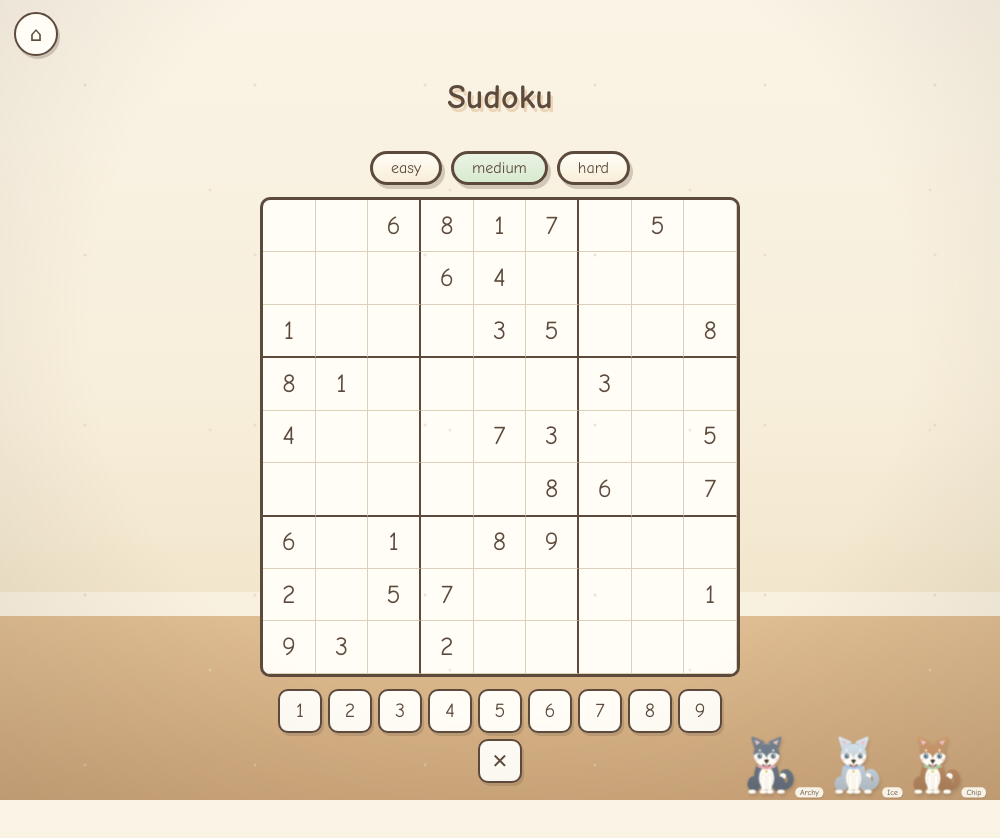
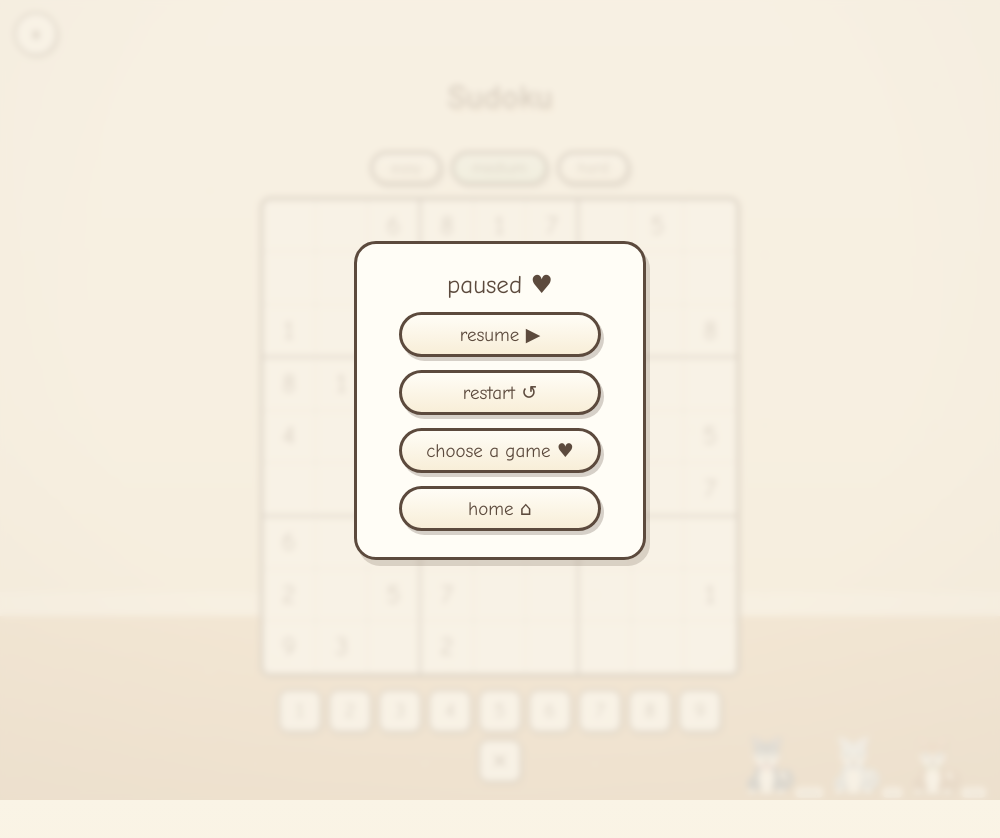
Before and after one commit to Notquacker/a-little-tidier, an Electron app: page sudoku.html in a window 1000 px wide. Drawn offline with Linux system fonts and the light colour scheme; a web font is replaced by a local one.

Commit message:
Add pause menu to every game; home no longer skips the game picker
- shared.js: setupPause(onRestart) — one reusable pause button +
  overlay for Sudoku, Wordle and Word Salad, with resume / restart /
  choose a game / home. Restart is puzzle-specific: Sudoku clears
  your entries but keeps the same puzzle, Wordle retries the same
  word, Word Salad keeps the same grid and just un-finds words —
  distinct from each page's existing 'new' button, which makes a
  fresh one.
- Removed the standalone instant-navigate home icon (that was the
  bug: it dropped you straight back to the welcome screen). Home is
  now inside the pause overlay, alongside a direct choose-a-game link.
- index.html recognizes the URL hash #games and opens straight on
  the picker screen instead of replaying the welcome screen.
- tidier.html (self-contained, does not use shared.js) gets the same
  two exit links added to its existing pause overlay.

Co-Authored-By: Claude Sonnet 5 <noreply@anthropic.com>

```diff
--- a/shared.css
+++ b/shared.css
@@ -65,6 +65,20 @@ body::after{            /* soft vignette */
   box-shadow:2px 3px 0 rgba(92,74,61,.25);
 }
 .roundBtn:active{ transform:translateY(2px); box-shadow:none; }
+.roundBtn.right{ left:auto; right:14px; }
+.hidden{ display:none; }
+
+/* pause overlay (shared by every game — see shared.js setupPause()) */
+#pauseOverlay{
+  position:fixed; inset:0; z-index:40; display:flex; align-items:center; justify-content:center;
+  background:rgba(247,240,226,.82); backdrop-filter:blur(3px);
+}
+.pausePanel{
+  background:var(--card); border:3px solid var(--ink); border-radius:22px;
+  padding:26px 42px; text-align:center; display:flex; flex-direction:column; gap:13px;
+  box-shadow:4px 6px 0 rgba(92,74,61,.2);
+}
+.pausePanel .btn{ font-size:19px; padding:8px 24px; }
 
 /* pop-up banner ("Just right ♥") */
 #banner{
--- a/shared.js
+++ b/shared.js
@@ -135,6 +135,38 @@ const huskySVG = (fur, collar) => `
   <svg width="96" height="98" viewBox="0 0 120 122" xmlns="http://www.w3.org/2000/svg">${huskyGuts(fur, collar)}
   </svg>`;
 
+/* ---------- pause overlay ----------
+   Every game calls setupPause(onRestart) once at startup. It injects a
+   ⏸ button + overlay (only once — safe to call after a restart too),
+   and wires: resume, restart (game-specific, via the callback you pass),
+   choose a game (the picker screen), and home (the welcome screen). */
+function setupPause(onRestart){
+  if(!document.getElementById('pauseBtn')){
+    const btn = document.createElement('button');
+    btn.id = 'pauseBtn'; btn.className = 'roundBtn'; btn.title = 'pause';
+    btn.textContent = '⏸';
+    document.body.appendChild(btn);
+  }
+  if(!document.getElementById('pauseOverlay')){
+    const ov = document.createElement('div');
+    ov.id = 'pauseOverlay'; ov.className = 'hidden';
+    ov.innerHTML = `
+      <div class="pausePanel">
+        <div style="font-size:25px;">paused ♥</div>
+        <button class="btn" id="resumeBtn">resume ▶</button>
+        <button class="btn" id="restartBtn">restart ↺</button>
+        <a class="btn" href="index.html#games">choose a game ♥</a>
+        <a class="btn" href="index.html">home ⌂</a>
+      </div>`;
+    document.body.appendChild(ov);
+  }
+  const btn = document.getElementById('pauseBtn');
+  const ov  = document.getElementById('pauseOverlay');
+  btn.onclick = () => ov.classList.remove('hidden');
+  ov.querySelector('#resumeBtn').onclick = () => ov.classList.add('hidden');
+  ov.querySelector('#restartBtn').onclick = () => { ov.classList.add('hidden'); onRestart(); };
+}
+
 /* put Archy, Ice & Chip in the corner of any page */
 function buildPack(){
   const names   = ['Archy', 'Ice', 'Chip'];
--- a/sudoku.html
+++ b/sudoku.html
@@ -42,7 +42,6 @@
 </head>
 <body>
 
-<a class="roundBtn" href="index.html" title="game room">⌂</a>
 <h1 class="bigtitle" style="font-size:34px;">Sudoku</h1>
 <div id="diffs">
   <button class="btn" data-g="38">easy</button>
@@ -139,6 +138,13 @@ function newGame(givens = 32){
   }
 }
 
+function resetGame(){          // "restart" = same puzzle, undo your entries
+  entries = puzzle.slice();
+  sel = -1; won = false;
+  for(let i = 0; i < 81; i++) board.children[i].textContent = puzzle[i] || '';
+  paint();
+}
+
 function selectCell(i){
   sel = i;
   paint();
@@ -207,6 +213,7 @@ document.querySelectorAll('#diffs .btn').forEach(b => b.onclick = () => {
 });
 
 buildPack();
+setupPause(resetGame);
 newGame(32);
 </script>
 </body>
```
Also changed, not shown: index.html (+3 -1 lines), salad.html (+14 -7 lines), tidier.html (+2 -1 lines), wordle.html (+9 -1 lines).
